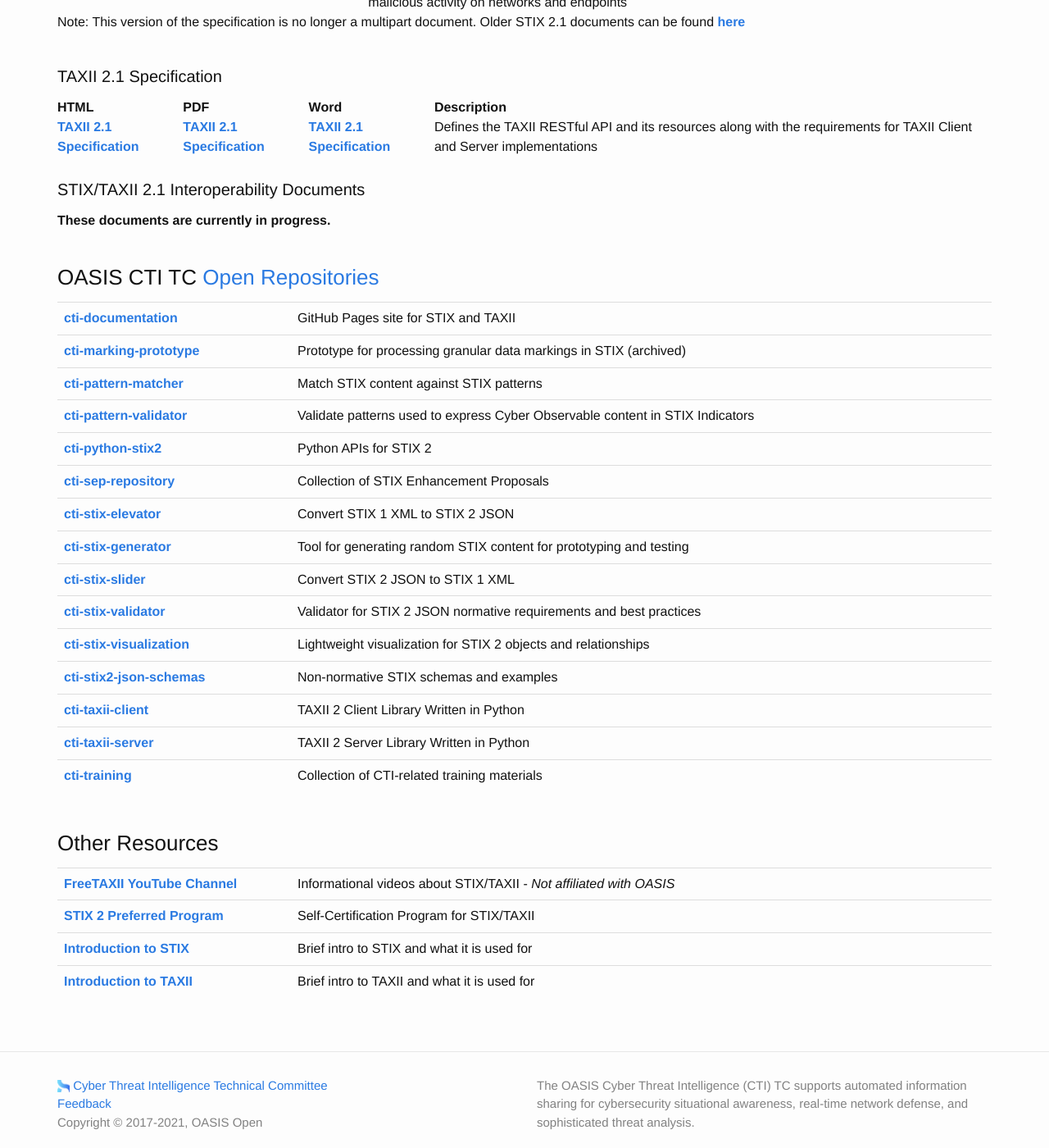
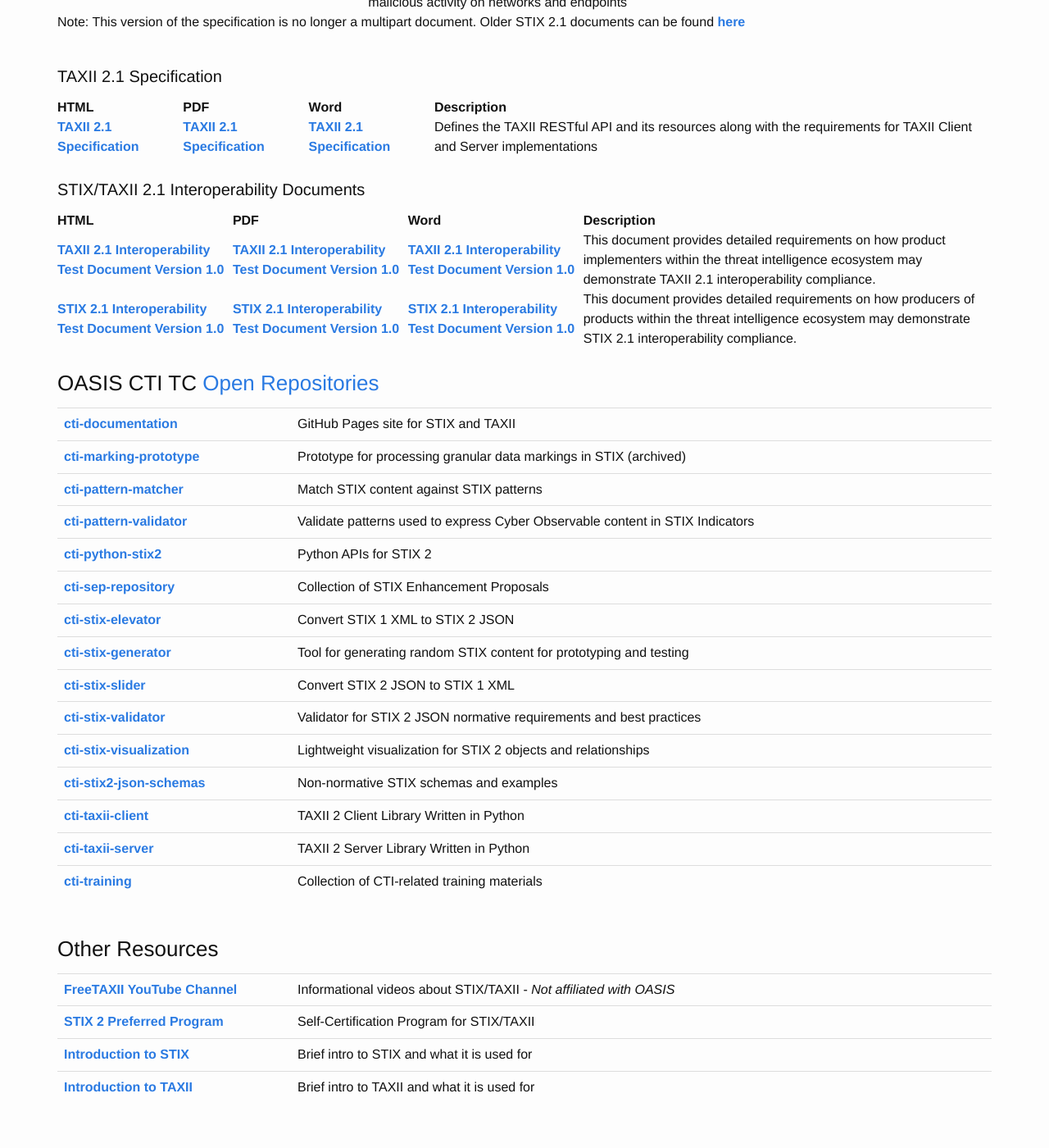
Before and after one commit to oasis-open/cti-documentation, a Jekyll site: the page built from resources.md, in a window 1280 px wide and 1400 px high, scrolled down 609 px. Shown: the whole window at 82% size. Built offline with Jekyll 4.4.1, drawn with Linux system fonts in a browser that asks for light colours; some of the changed text lies outside the part shown.

Commit message:
add links to interoperability spec, fixes #39

```diff
--- a/_config.yml
+++ b/_config.yml
@@ -16,7 +16,7 @@
 # DO NOT MODIFY THE `last_updated` date. It should be updated automatically
 # by the git pre-push hook.
 last_updated: "Wed Jul 13 19:21:01 UTC 2022"
-copyright: "Copyright &copy; 2017-2021, OASIS Open"
+copyright: "Copyright &copy; 2017-2022, OASIS Open"
 
 # Build settings
 markdown: kramdown
--- a/resources.md
+++ b/resources.md
@@ -41,7 +41,10 @@
 
 #### STIX/TAXII 2.1 Interoperability Documents
 
-**These documents are currently in progress.**
+| HTML | PDF | Word | Description |
+| --- | --- | --- | --- |
+| [**TAXII 2.1 Interoperability Test Document Version 1.0**](https://docs.oasis-open.org/cti/taxii-2.1-interop/v1.0/taxii-2.1-interop-v1.0.html) | [**TAXII 2.1 Interoperability Test Document Version 1.0**](https://docs.oasis-open.org/cti/taxii-2.1-interop/v1.0/taxii-2.1-interop-v1.0.pdf) | [**TAXII 2.1 Interoperability Test Document Version 1.0**](https://docs.oasis-open.org/cti/taxii-2.1-interop/v1.0/taxii-2.1-interop-v1.0.docx) | This document provides detailed requirements on how product implementers within the threat intelligence ecosystem may demonstrate TAXII 2.1 interoperability compliance. |
+| [**STIX 2.1 Interoperability Test Document Version 1.0**](https://docs.oasis-open.org/cti/stix-2.1-interop/v1.0/stix-2.1-interop-v1.0.html) | [**STIX 2.1 Interoperability Test Document Version 1.0**](https://docs.oasis-open.org/cti/stix-2.1-interop/v1.0/stix-2.1-interop-v1.0.pdf) | [**STIX 2.1 Interoperability Test Document Version 1.0**](https://docs.oasis-open.org/cti/stix-2.1-interop/v1.0/stix-2.1-interop-v1.0.docx) | This document provides detailed requirements on how producers of products within the threat intelligence ecosystem may demonstrate STIX 2.1 interoperability compliance.  |
 
   </div>
   <div role="tabpanel" class="tab-pane" id="v20" markdown="1">
```
